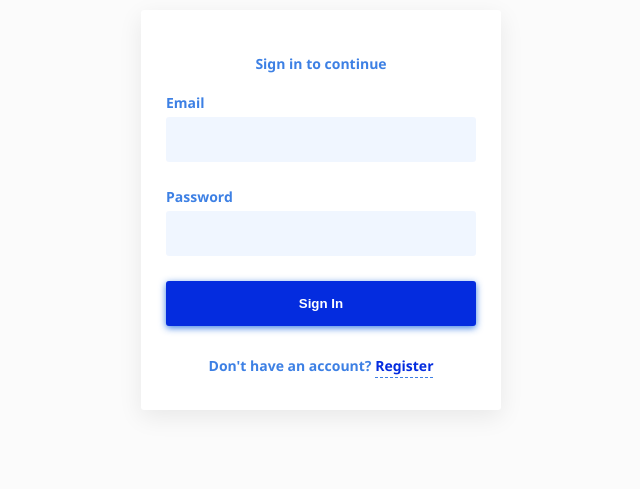
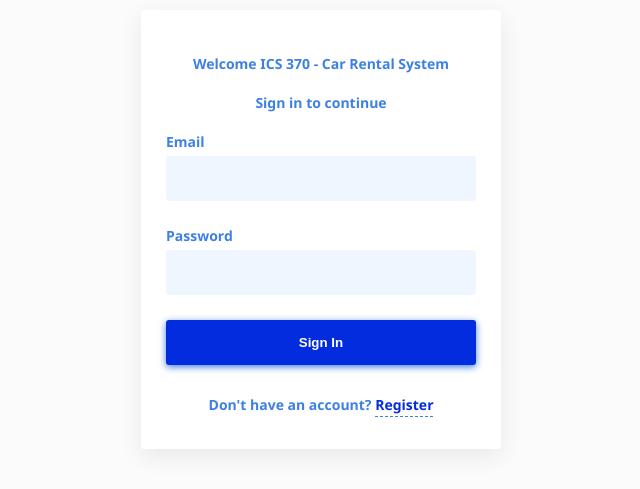
Before and after one commit to iv1660yg/MSU-ICS-370, a PHP site: page /login.php in a window 1280 px wide. Shown: the top 489 px of the page, without its empty margins (319-959 px from the left). Run offline with PHP 8.4, Linux system fonts and the light colour scheme.

Commit message:
Update login.php

```diff
--- a/login.php
+++ b/login.php
@@ -73,6 +73,7 @@ $conn->close(); // Closing database Connection
    <div class="rlform-box">
     <div class="rlform-box-inner">
    <form method="post">
+   <p>Welcome ICS 370 - Car Rental System</p>
     <p>Sign in to continue</p>
 
     <div class="rlform-group">
```
